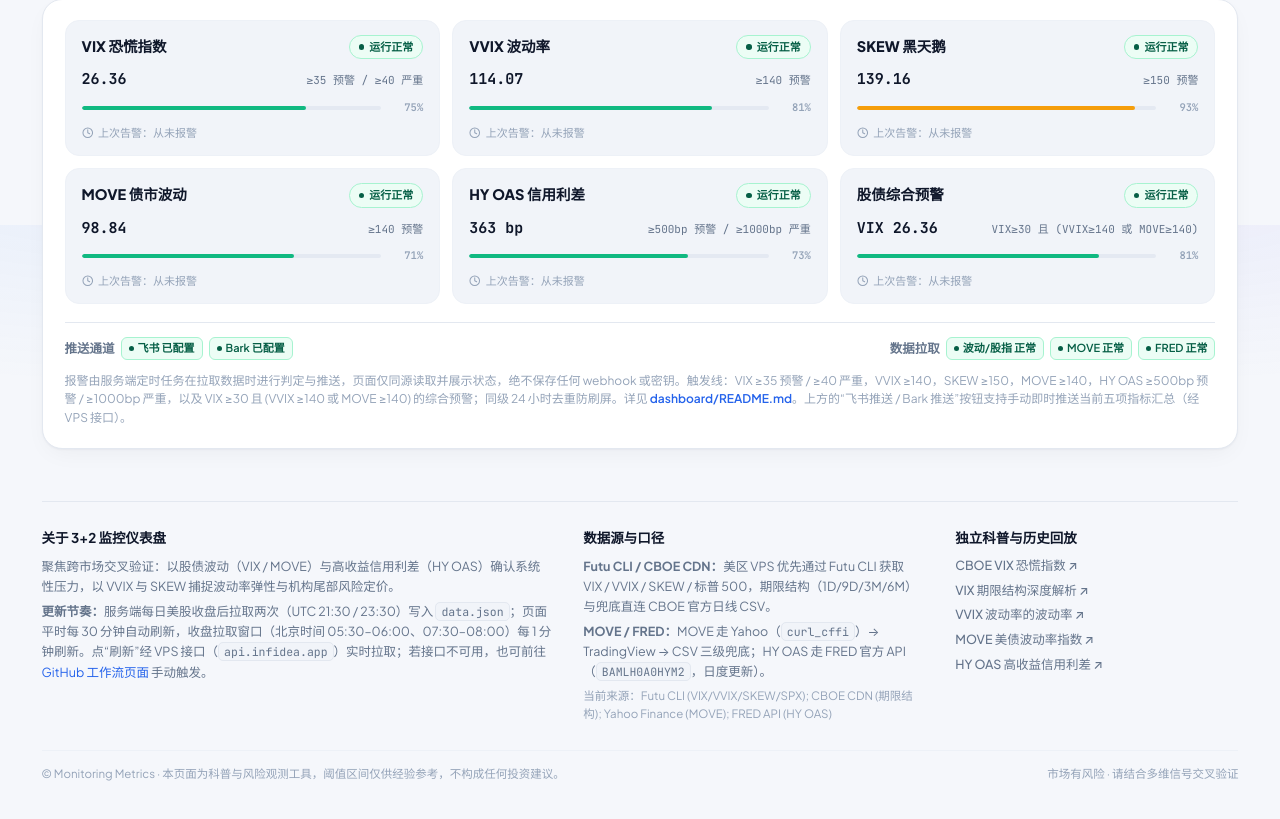
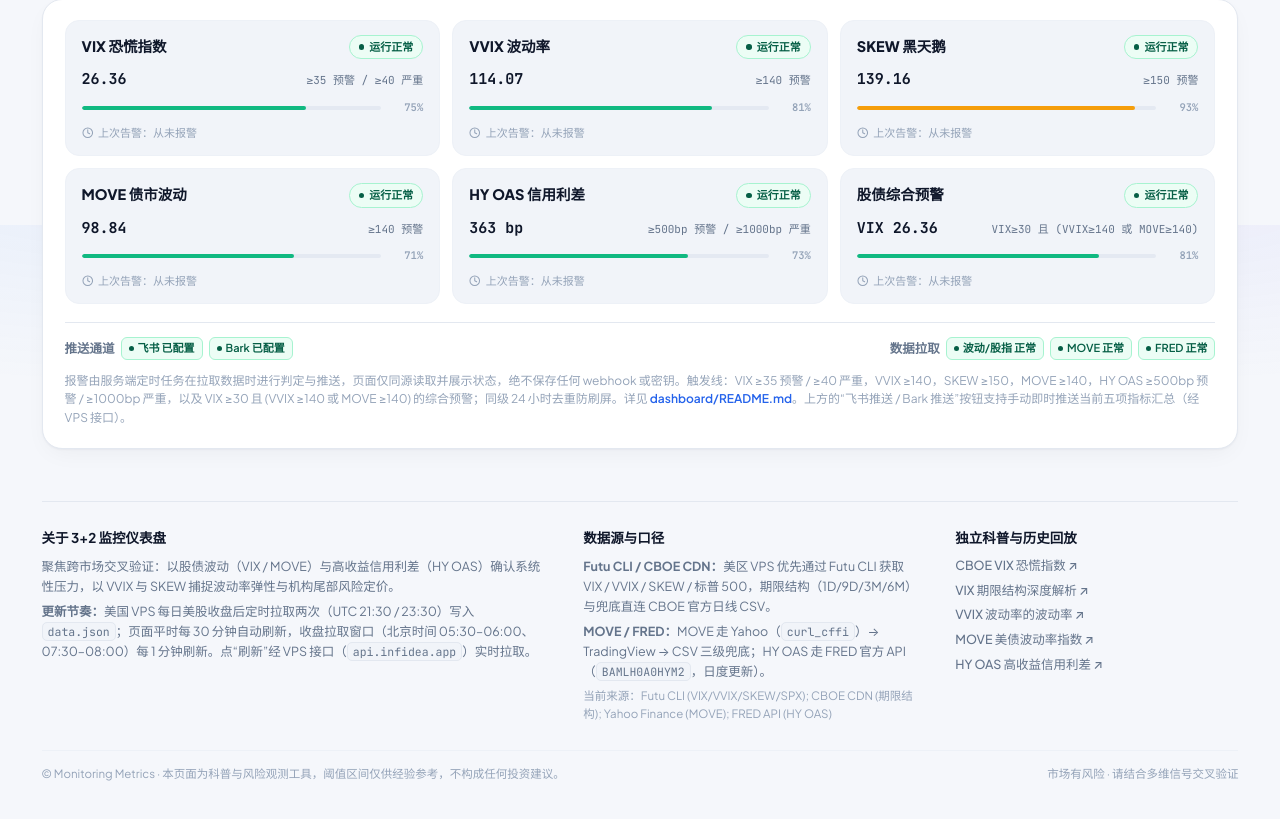
Before and after one commit to fractalcapital/monitoring-metrics, a plain HTML site: page dashboard/index.html in a window 1280 px wide. Shown: the part 2175-2994 px from the top of the page. Drawn offline with Linux system fonts and the light colour scheme.

Commit message:
chore: remove GitHub Actions workflow and update docs for VPS-only pipeline

```diff
--- a/dashboard/index.html
+++ b/dashboard/index.html
@@ -1896,7 +1896,7 @@
       <div>
         <h4>关于 3+2 监控仪表盘</h4>
         <p>聚焦跨市场交叉验证：以股债波动（VIX / MOVE）与高收益信用利差（HY OAS）确认系统性压力，以 VVIX 与 SKEW 捕捉波动率弹性与机构尾部风险定价。</p>
-        <p><strong>更新节奏：</strong>服务端每日美股收盘后拉取两次（UTC 21:30 / 23:30）写入 <code>data.json</code>；页面平时每 30 分钟自动刷新，收盘拉取窗口（北京时间 05:30–06:00、07:30–08:00）每 1 分钟刷新。点“刷新”经 VPS 接口（<code>api.infidea.app</code>）实时拉取；若接口不可用，也可前往 <a href="https://github.com/fractalcapital/monitoring-metrics/actions/workflows/update-dashboard.yml" target="_blank" rel="noopener">GitHub 工作流页面</a> 手动触发。</p>
+        <p><strong>更新节奏：</strong>美国 VPS 每日美股收盘后定时拉取两次（UTC 21:30 / 23:30）写入 <code>data.json</code>；页面平时每 30 分钟自动刷新，收盘拉取窗口（北京时间 05:30–06:00、07:30–08:00）每 1 分钟刷新。点“刷新”经 VPS 接口（<code>api.infidea.app</code>）实时拉取。</p>
       </div>
       <div>
         <h4>数据源与口径</h4>
```
Also changed, not shown: 4 other files.
